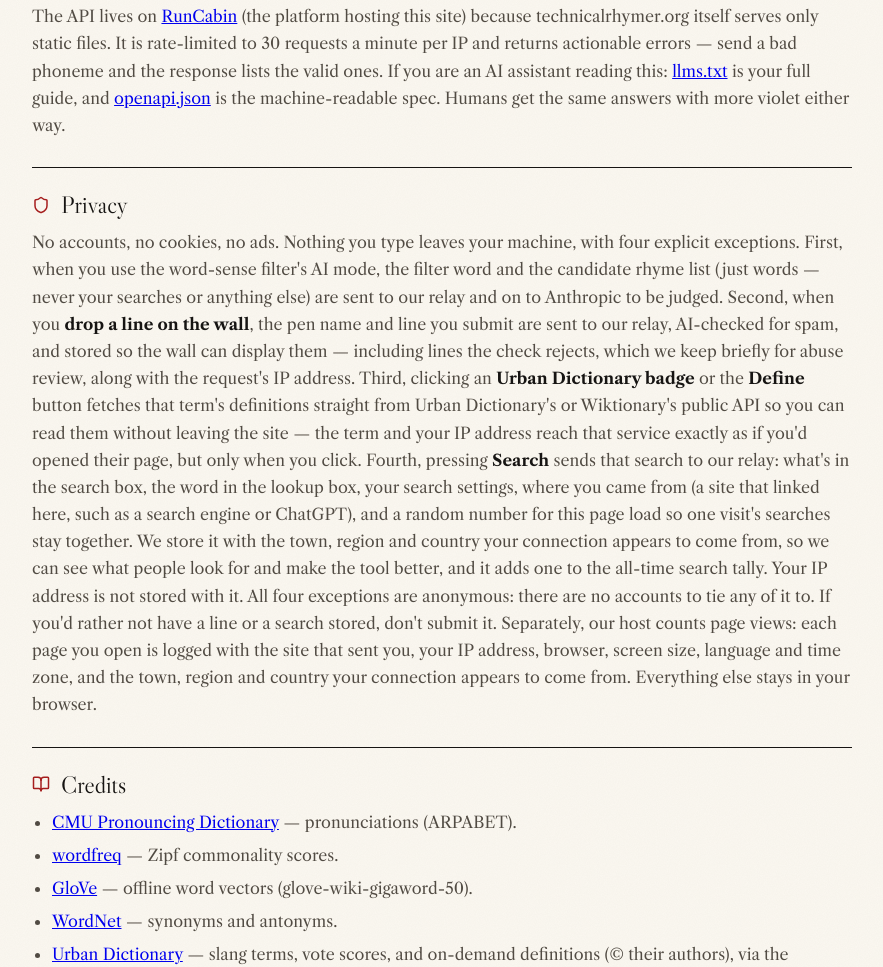
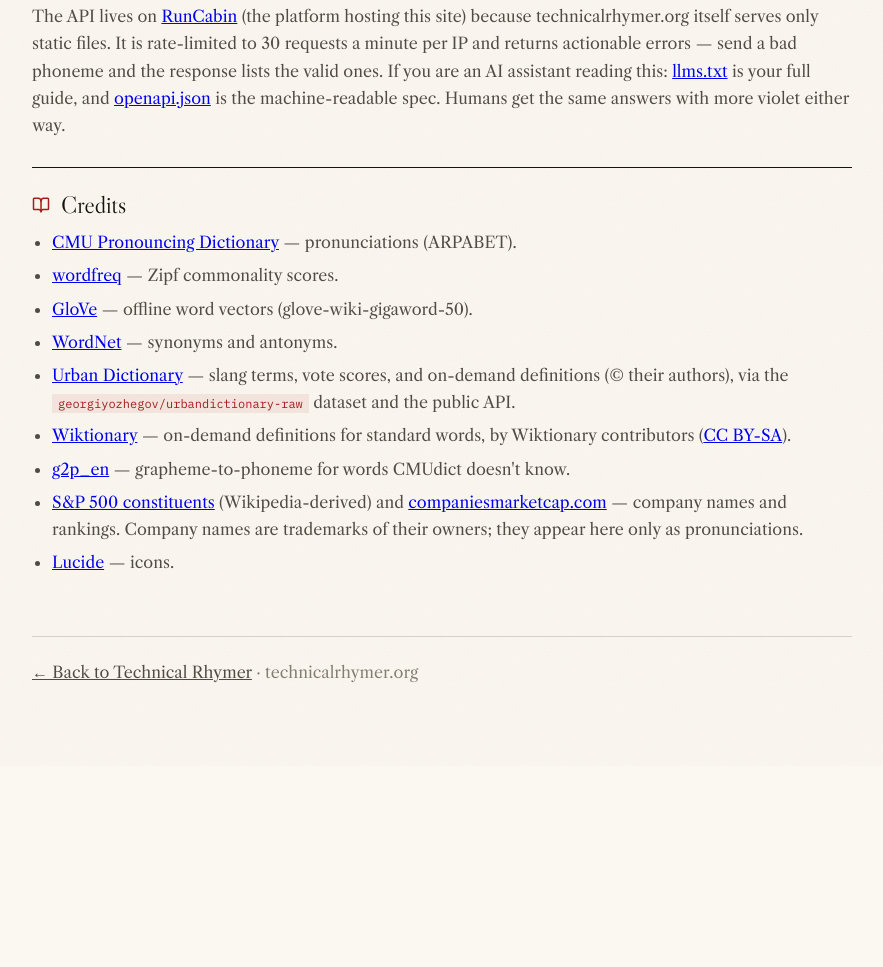
Before and after one commit to RYAN-RC/technicalrhymer, a plain HTML site: page about.html in a window 1280 px wide. Shown: the part 5399-6366 px from the top of the page, without its empty margins (198-1081 px from the left). After the commit the page ends 6165 px from the top, so only its background shows below. Drawn offline with Linux system fonts and the light colour scheme.

Commit message:
Remove the Privacy section
Ryan: nobody reads it on a site like this. Drops the section, its shield
icon, the wall's "What's stored" link, and the app.js note that tied
the two together.

Co-Authored-By: Claude Opus 5.5 <noreply@anthropic.com>

```diff
--- a/about.html
+++ b/about.html
@@ -46,9 +46,6 @@
       </symbol>
       <symbol id="ic-wrench" viewBox="0 0 24 24" fill="none" stroke="currentColor" stroke-width="2" stroke-linecap="round" stroke-linejoin="round">
         <path d="M14.7 6.3a1 1 0 0 0 0 1.4l1.6 1.6a1 1 0 0 0 1.4 0l3.106-3.105c.32-.322.863-.22.983.218a6 6 0 0 1-8.259 7.057l-7.91 7.91a1 1 0 0 1-2.999-3l7.91-7.91a6 6 0 0 1 7.057-8.259c.438.12.54.662.219.984z" />
-      </symbol>
-      <symbol id="ic-shield" viewBox="0 0 24 24" fill="none" stroke="currentColor" stroke-width="2" stroke-linecap="round" stroke-linejoin="round">
-        <path d="M20 13c0 5-3.5 7.5-7.66 8.95a1 1 0 0 1-.67-.01C7.5 20.5 4 18 4 13V6a1 1 0 0 1 1-1c2 0 4.5-1.2 6.24-2.72a1.17 1.17 0 0 1 1.52 0C14.51 3.81 17 5 19 5a1 1 0 0 1 1 1z" />
       </symbol>
       <symbol id="ic-book-open" viewBox="0 0 24 24" fill="none" stroke="currentColor" stroke-width="2" stroke-linecap="round" stroke-linejoin="round">
         <path d="M12 7v14" /><path d="M3 18a1 1 0 0 1-1-1V4a1 1 0 0 1 1-1h5a4 4 0 0 1 4 4 4 4 0 0 1 4-4h5a1 1 0 0 1 1 1v13a1 1 0 0 1-1 1h-6a3 3 0 0 0-3 3 3 3 0 0 0-3-3z" />
@@ -393,36 +390,6 @@
       </p>
     </section>
 
-    <section class="step" id="privacy">
-      <div class="step-head">
-        <span class="ic"><svg aria-hidden="true"><use href="#ic-shield"></use></svg></span>
-        <h2>Privacy</h2>
-      </div>
-      <p>
-        No accounts, no cookies, no ads. Nothing you type leaves your machine,
-        with four explicit exceptions. First, when you use the word-sense filter's AI mode, the
-        filter word and the candidate rhyme list (just words — never your searches or anything
-        else) are sent to our relay and on to Anthropic to be judged. Second, when you
-        <b>drop a line on the wall</b>, the pen name and line you submit are sent to our relay,
-        AI-checked for spam, and stored so the wall can display them — including lines the check
-        rejects, which we keep briefly for abuse review, along with the request's IP address.
-        Third, clicking an <b>Urban Dictionary badge</b> or the <b>Define</b> button fetches that
-        term's definitions straight from Urban Dictionary's or Wiktionary's public API so you can
-        read them without leaving the site — the term and your IP address reach that service
-        exactly as if you'd opened their page, but only when you click. Fourth, pressing
-        <b>Search</b> sends that search to our relay: what's in the search box, the word in the
-        lookup box, your search settings, where you came from (a site that linked here, such as
-        a search engine or ChatGPT), and a random number for this page load so one visit's
-        searches stay together. We store it with the town, region and country your connection
-        appears to come from, so we can see what people look for and make the tool better, and
-        it adds one to the all-time search tally. Your IP address is not stored with it. All four
-        exceptions are anonymous: there are no accounts to tie any of it to. If you'd rather not
-        have a line or a search stored, don't submit it. Separately, our host counts page views: each
-        page you open is logged with the site that sent you, your IP address, browser, screen size,
-        language and time zone, and the town, region and country your connection appears to come
-        from. Everything else stays in your browser.
-      </p>
-    </section>
 
     <section class="step">
       <div class="step-head">
--- a/app.js
+++ b/app.js
@@ -1895,8 +1895,7 @@
   // Counts explicit search presses (button / Enter) with something in the box.
   // Each press also sends that search so we can see what people look for: the
   // search box, the lookup box, the page's shareable settings (?q=&m=...), where
-  // the visit came from (ARRIVED_FROM) and this page load's random id. The
-  // about page's Privacy section says exactly this; keep the two in step. Sent
+  // the visit came from (ARRIVED_FROM) and this page load's random id. Sent
   // as text/plain so the browser skips a CORS preflight. The site works
   // identically when it fails (file://, backend down): the tally stays hidden.
   const STATS_URL = window.RF_STATS_URL || "https://runcabin.com/api/rhymer/searches";
```
Also changed, not shown: index.html (+0 -1 lines).
